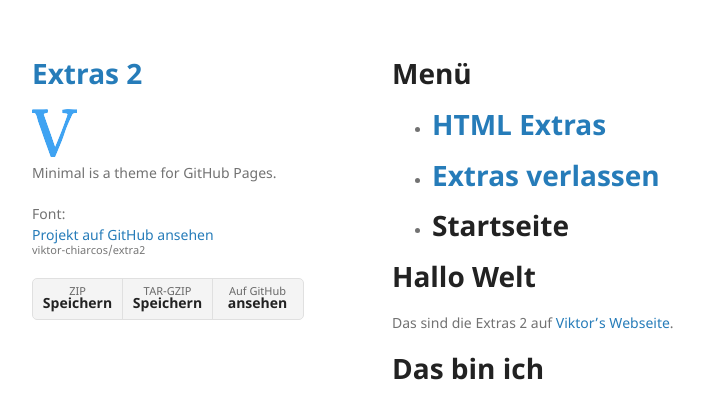
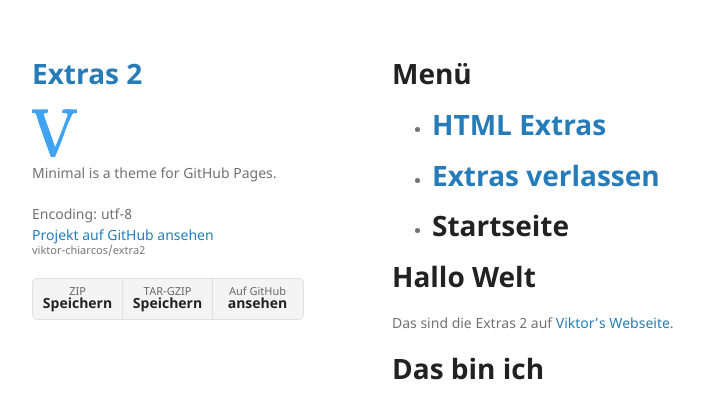
Before and after one commit to viktor-chiarcos/extra2, a Jekyll site: the page built from index.md, in a window 1280 px wide. Shown: the top 398 px of the page, without its empty margins (178-882 px from the left). Built offline with Jekyll 4.4.1, drawn with Linux system fonts in a browser that asks for light colours.

Commit message:
Update default.html

```diff
--- a/_layouts/default.html
+++ b/_layouts/default.html
@@ -23,7 +23,7 @@
         {% endif %}
 
         <p>{{ site.description | default: site.github.project_tagline }}</p>
-        Font: {{ site.font }}
+     Encoding: {{ site.encoding }}
 
         {% if site.github.is_project_page %}
         <p class="view"><a href="{{ site.github.repository_url }}">Projekt auf GitHub ansehen <small>{{ site.github.repository_nwo }}</small></a></p>
```
